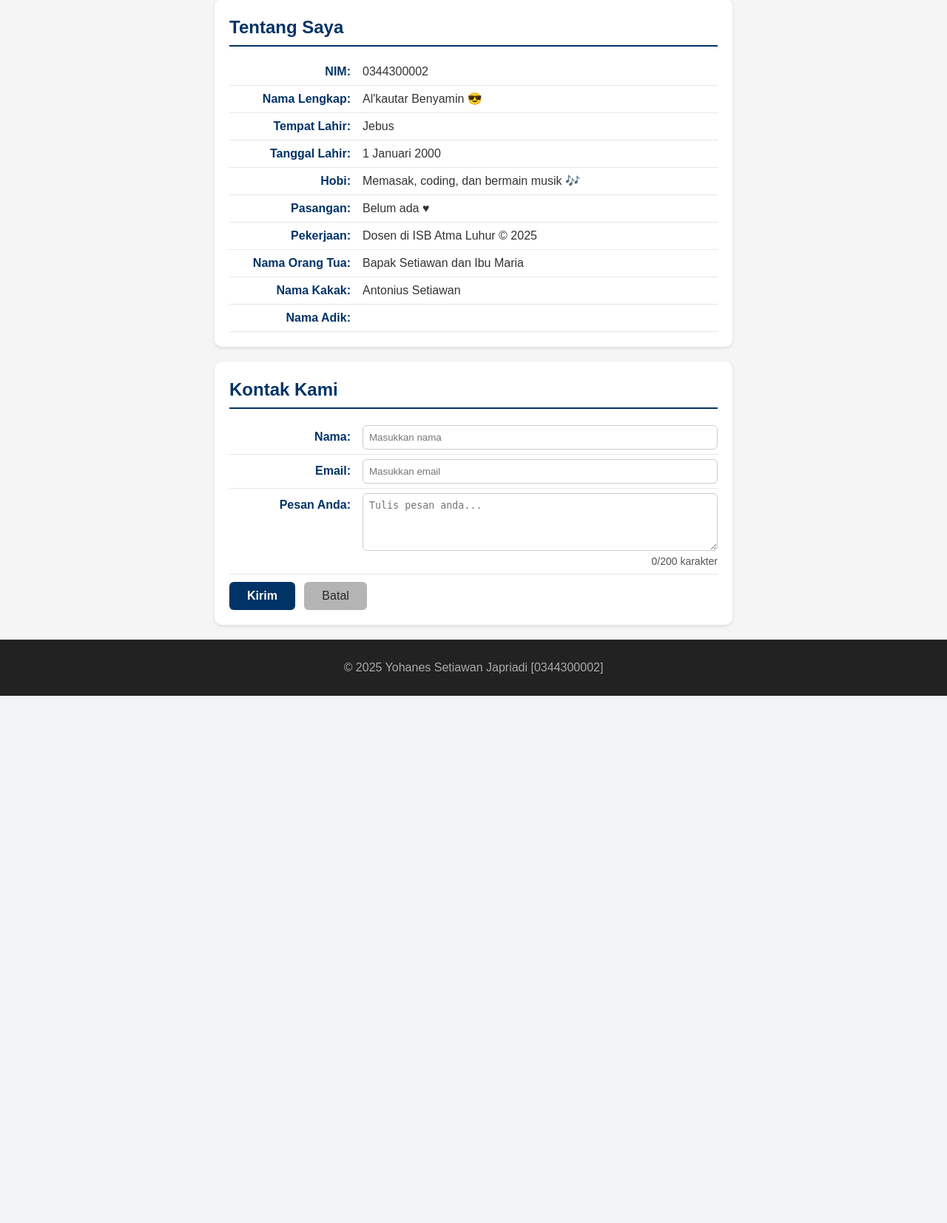
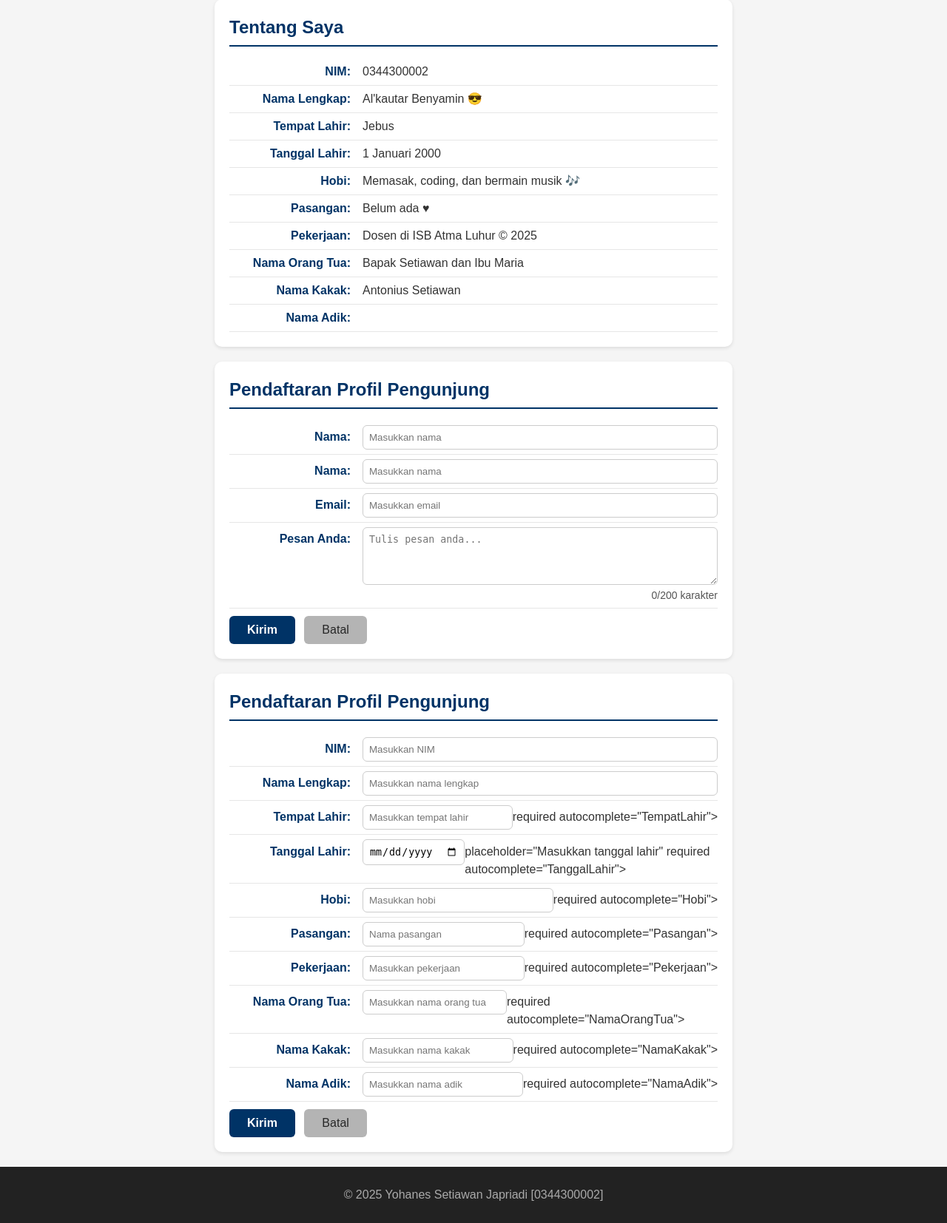
Before and after one commit to 2511500019-stack/2511500019-PWD-TI1A-2526O, a PHP site: page /pertemuan-08/index.php in a window 1280 px wide. Shown: the part 440-2094 px from the top of the page at 74% size. Before the commit the page ends 1381 px from the top, so only its background shows below. Run offline with PHP 8.4, Linux system fonts and the light colour scheme.

Commit message:
update lat1.php

```diff
--- a/pertemuan-08/index.php
+++ b/pertemuan-08/index.php
@@ -82,8 +82,13 @@ endif;
     </section>
 
     <section id="contact">
-      <h2>Kontak Kami</h2>
+      <h2> Pendaftaran Profil Pengunjung</h2>
       <form action="proses.php" method="POST">
+
+      <label for="txtNama"><span>Nama:</span>
+          <input type="text" id="txtNama" name="txtNama" placeholder="Masukkan nama" required autocomplete="name">
+        </label>
+
 
         <label for="txtNama"><span>Nama:</span>
           <input type="text" id="txtNama" name="txtNama" placeholder="Masukkan nama" required autocomplete="name">
@@ -114,6 +119,55 @@ endif;
 
 
     </section>
+
+    <section id="contact">
+      <h2> Pendaftaran Profil Pengunjung</h2>
+      <form action="proses.php" method="POST">
+
+      <label for="txtnim"><span>NIM:</span>
+          <input type="text" id="txtnim" name="txtnim" placeholder="Masukkan NIM" required autocomplete="nim">
+        </label>
+
+    <label for="txtnamaLengkap"><span>Nama Lengkap:</span>
+    <input type="text" id="namaLengkap" name="namaLengkap" placeholder="Masukkan nama lengkap" required autocomplete="name">
+    </label>
+
+    <label for="txttempatLahir"><span>Tempat Lahir:</span>
+    <input type="text" id="tempatLahir" name="tempatLahir" placeholder="Masukkan tempat lahir"> required autocomplete="TempatLahir">
+    </label>
+
+    <label for="txttanggalLahir"><span>Tanggal Lahir:</span>
+    <input type="date" id="tanggalLahir" name="tanggalLahir"> placeholder="Masukkan tanggal lahir" required autocomplete="TanggalLahir">
+    </label>
+
+    <label for="txthobi"><span>Hobi:</span>
+    <input type="text" id="hobi" name="hobi" placeholder="Masukkan hobi"> required autocomplete="Hobi">
+    </label>
+
+    <label for="txtpasangan"><span>Pasangan:</span>
+    <input type="text" id="pasangan" name="pasangan" placeholder="Nama pasangan"> required autocomplete="Pasangan">
+    </label>
+
+    <label for="txtpekerjaan"><span>Pekerjaan:</span>
+    <input type="text" id="pekerjaan" name="pekerjaan" placeholder="Masukkan pekerjaan"> required autocomplete="Pekerjaan">
+    </label>
+
+    <label for="txtorangTua"><span>Nama Orang Tua:</span>
+    <input type="text" id="orangTua" name="orangTua" placeholder="Masukkan nama orang tua"> required autocomplete="NamaOrangTua">
+    </label>
+
+    <label for="txtkakak"><span>Nama Kakak:</span>
+    <input type="text" id="kakak" name="kakak" placeholder="Masukkan nama kakak"> required autocomplete="NamaKakak">
+    </label>
+
+    <label for="txtadik"><span>Nama Adik:</span>
+    <input type="text" id="adik" name="adik" placeholder="Masukkan nama adik"> required autocomplete="NamaAdik">
+    </label>
+
+        <button type="submit">Kirim</button>
+        <button type="reset">Batal</button>
+      </form>
+
   </main>
 
   <footer>
```
Also changed, not shown: pertemuan-08/README.md.
